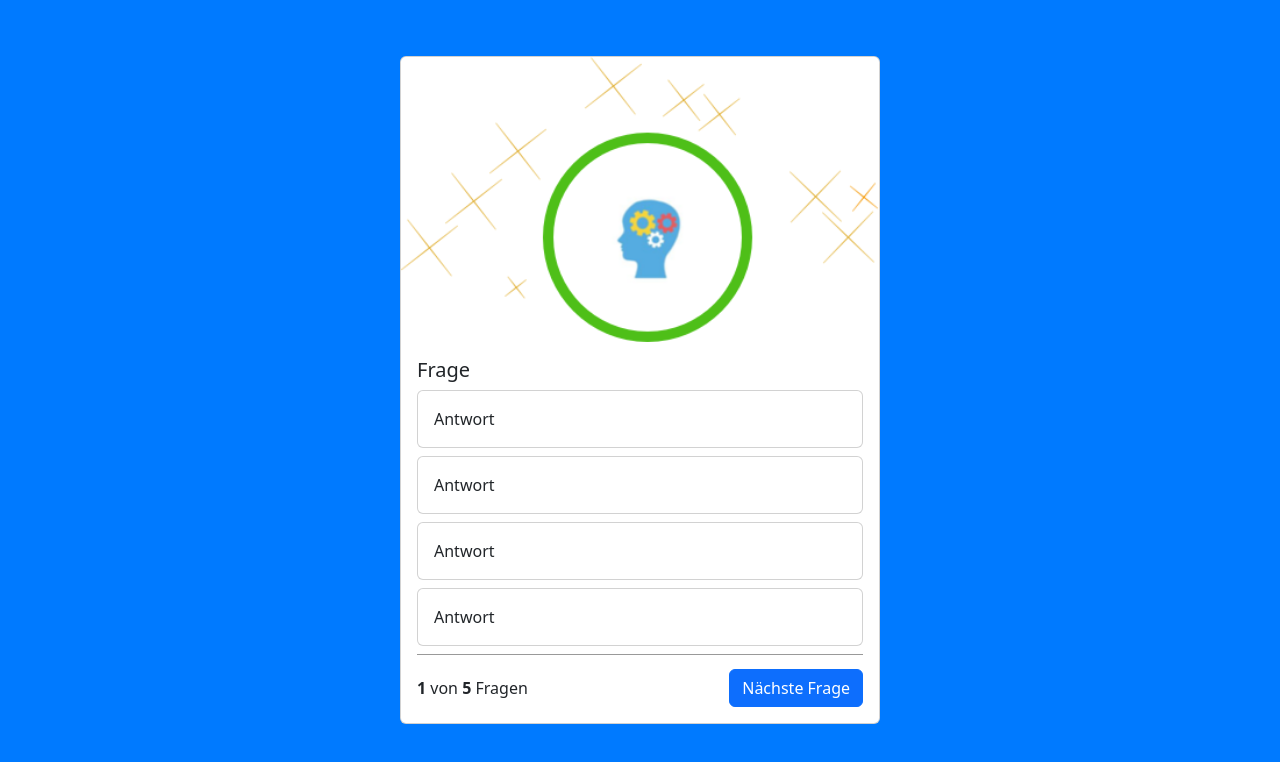
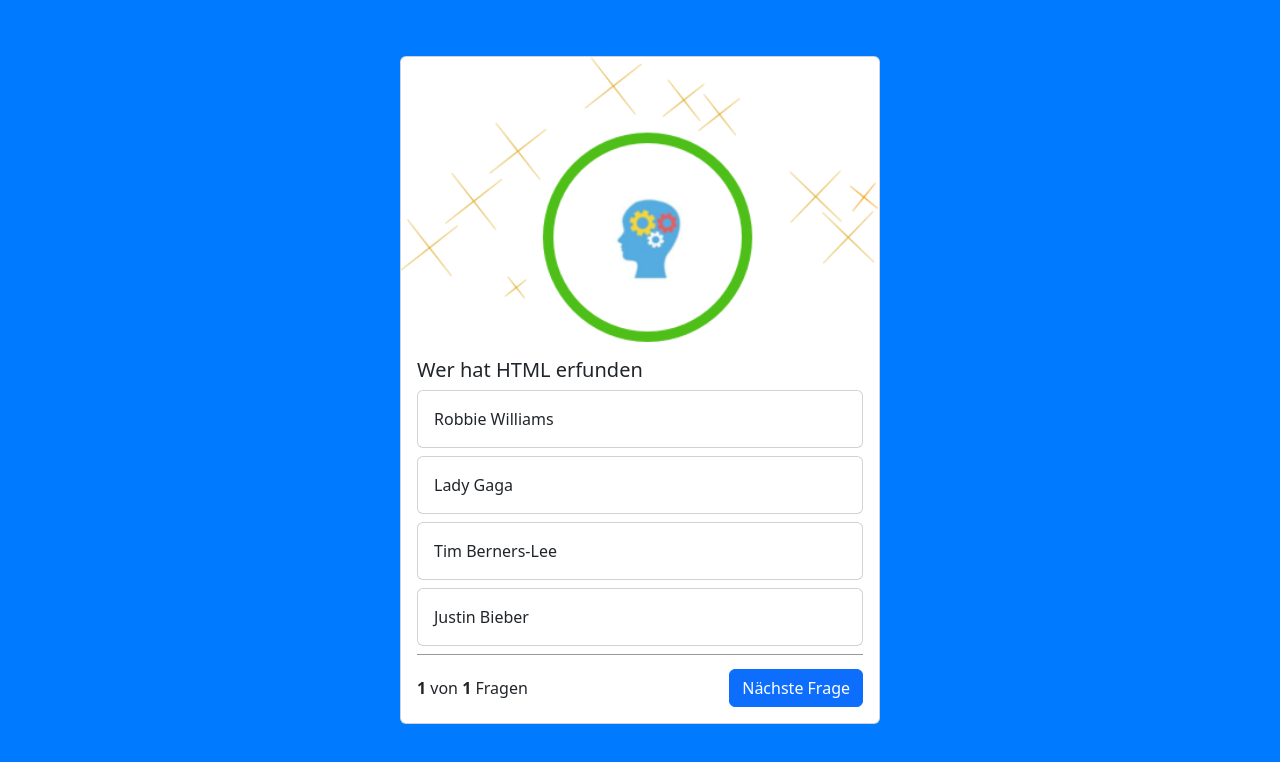
Before and after one commit to KennethJanssen93/QuizApp, a website: page index.html in a window 1280 px wide. Shown: the part 60-822 px from the top of the page. Drawn offline with nearby package versions, Linux system fonts and the light colour scheme.

Commit message:
json bearbeitet

```diff
--- a/index.html
+++ b/index.html
@@ -6,14 +6,14 @@
     <title>Quiz App</title>
 
     <link rel="stylesheet" href="style.css">
-    <script scr="script.js" ></script>
+    <script src="script.js" ></script>
 
     <!-- Bootstrap files -->
     <link href="https://cdn.jsdelivr.net/npm/bootstrap@5.3.2/dist/css/bootstrap.min.css" rel="stylesheet" integrity="sha384-T3c6CoIi6uLrA9TneNEoa7RxnatzjcDSCmG1MXxSR1GAsXEV/Dwwykc2MPK8M2HN" crossorigin="anonymous">
     <script src="https://cdn.jsdelivr.net/npm/bootstrap@5.3.2/dist/js/bootstrap.bundle.min.js" integrity="sha384-C6RzsynM9kWDrMNeT87bh95OGNyZPhcTNXj1NW7RuBCsyN/o0jlpcV8Qyq46cDfL" crossorigin="anonymous"></script>
 
 </head>
-<body>
+<body onload = "init()">
     <nav class="navbar navbar-light bg-light">
         <div class="container-fluid">
             <span class="navbar-brand mb-0 h1">Quiz App</span>
@@ -25,28 +25,28 @@
     <div class="card quiz-card">
         <img src="Group 5.png" class="card-img-top">
         <div class="card-body">
-          <h5 class="card-title">Frage</h5>
+          <h5 class="card-title" id="questiontext">Frage</h5>
 
           <div class="card mb-2">
-            <div class="card-body">
+            <div class="card-body" id="answer_1">
               Antwort
             </div>
           </div>
 
           <div class="card mb-2">
-            <div class="card-body">
+            <div class="card-body" id="answer_2">
               Antwort
             </div>
           </div>
 
           <div class="card mb-2">
-            <div class="card-body">
+            <div class="card-body" id="answer_3">
               Antwort
             </div>
           </div>
 
           <div class="card mb-2">
-            <div class="card-body">
+            <div class="card-body" id="answer_4">
               Antwort
             </div>
           </div>
@@ -54,7 +54,7 @@
 
           <div class="question-footer">
             <span>
-            <b>1</b> von <b>5</b> Fragen
+            <b>1</b> von <b id="all-questions">5</b> Fragen
             </span>
 
             <button class="btn btn-primary">Nächste Frage</button>
--- a/script.js
+++ b/script.js
@@ -0,0 +1,29 @@
+let questions = [
+    {
+        "question": "Wer hat HTML erfunden",
+        "answer_1": "Robbie Williams",
+        "answer_2": "Lady Gaga",
+        "answer_3": "Tim Berners-Lee",
+        "answer_4": "Justin Bieber",
+        "right_answer": 3
+    }
+];
+
+
+let currentQuestion = 0;
+
+function init(){
+    document.getElementById('all-questions').innerHTML = questions.length;
+
+    showQuestion();
+}
+
+function showQuestion() {
+    let question = questions[currentQuestion];
+
+document.getElementById('questiontext').innerHTML = question['question'];
+document.getElementById('answer_1').innerHTML = question['answer_1'];
+document.getElementById('answer_2').innerHTML = question['answer_2'];
+document.getElementById('answer_3').innerHTML = question['answer_3'];
+document.getElementById('answer_4').innerHTML = question['answer_4'];
+}
```
